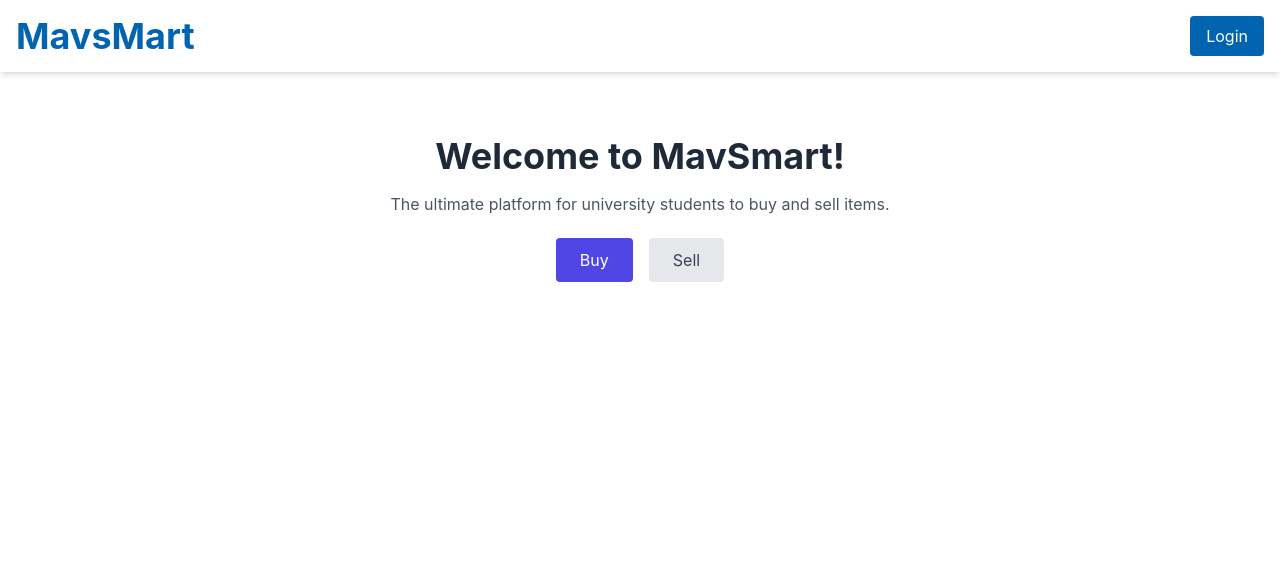
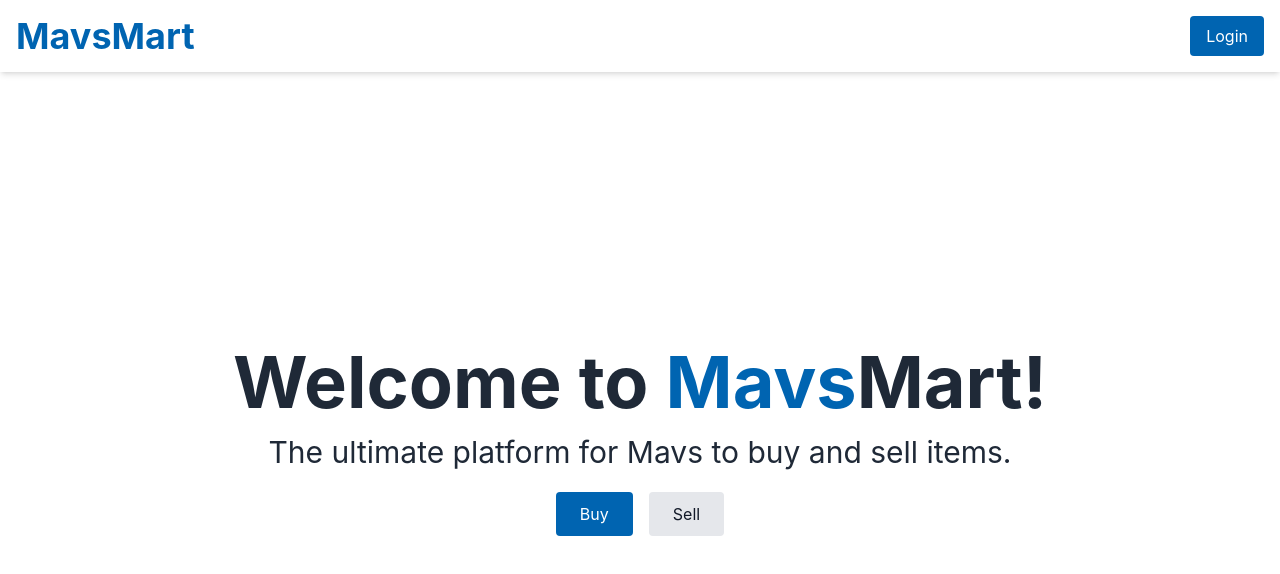
Before and after one commit to Shreyash606/MavsMart, a React (Create React App) app in the folder mavsmart-frontend/: page / in a window 1280 px wide. Shown: the top 574 px of the page. Built offline with nearby package versions, Linux system fonts and the light colour scheme.

Commit message:
UI changes

```diff
--- a/mavsmart-frontend/src/components/LandingHeader.js
+++ b/mavsmart-frontend/src/components/LandingHeader.js
@@ -11,7 +11,7 @@ const LandingHeader = () => {
 
         <a
           href="/login"
-          className="px-4 py-2 bg-[#0064b1] text-white rounded hover:bg-indigo-500"
+          className="px-4 py-2 bg-[#0064b1] text-white rounded hover:bg-slate-500 hover:text-black"
         >
           Login
         </a>
--- a/mavsmart-frontend/src/components/MainHeader.js
+++ b/mavsmart-frontend/src/components/MainHeader.js
@@ -5,17 +5,19 @@ const MainHeader = () => {
   return (
     <header className="bg-white shadow-md">
       <div className="container mx-auto flex items-center justify-between p-4">
-        <h1 className="text-2xl font-bold text-indigo-600"><Link to = "/"> MavSmart</Link></h1>
+        <h1 className="text-4xl font-bold text-[#0064b1] font-sans-serif">
+          <Link to="/">MavsMart</Link>
+        </h1>
         <nav className="space-x-4">
-          <Link to="/buy" className="text-gray-700 hover:text-indigo-600">
+          <Link to="/buy" className="text-gray-700 font-sans-serif hover:text-[#0064b1]">
             Buy
           </Link>
-          <Link to="/sell" className="text-gray-700 hover:text-indigo-600">
+          <Link to="/sell" className="text-gray-700 font-sans-serif hover:text-[#0064b1]">
             Sell
           </Link>
           <Link
             to="/login"
-            className="px-4 py-2 bg-indigo-600 text-white rounded hover:bg-indigo-500"
+            className="px-4 py-2 bg-[#0064b1] text-white font-sans-serif rounded hover:bg-slate-500 hover:text-black"
           >
             Login
           </Link>
--- a/mavsmart-frontend/src/pages/LandingPage.js
+++ b/mavsmart-frontend/src/pages/LandingPage.js
@@ -3,28 +3,30 @@ import LandingHeader from "../components/LandingHeader";
 
 const LandingPage = () => {
   return (
+    <div className="flex flex-col min-h-screen">
+      <LandingHeader />
+      <main className="flex-grow flex items-center justify-center text-center">
         <div>
-      <LandingHeader />
-      <main className="container mx-auto text-center mt-16">
-        <h1 className="text-4xl font-bold text-gray-800">
-          Welcome to MavSmart!
+          <h1 className="text-7xl font-bold text-gray-800">
+            Welcome to <span className="text-[#0064b1]">Mavs</span>Mart!
           </h1>
-        <p className="mt-4 text-gray-600">
-          The ultimate platform for university students to buy and sell items.
+          <p className="mt-4 text-3xl text-gray-800">
+            The ultimate platform for Mavs to buy and sell items.
           </p>
           <div className="mt-8 space-x-4">
             <a
               href="/buy"
-            className="px-6 py-3 bg-indigo-600 text-white rounded hover:bg-indigo-500"
+              className="px-6 py-3 bg-[#0064b1] text-white rounded hover:bg-slate-500 hover:text-black"
             >
               Buy
             </a>
             <a
               href="/sell"
-            className="px-6 py-3 bg-gray-200 text-gray-700 rounded hover:bg-gray-300"
+              className="px-6 py-3 bg-gray-200 text-gray-900 rounded hover:bg-[#0064b1] hover:text-white"
             >
               Sell
             </a>
+          </div>
         </div>
       </main>
     </div>
```
Lines whose indentation alone changed are shown as unchanged.
